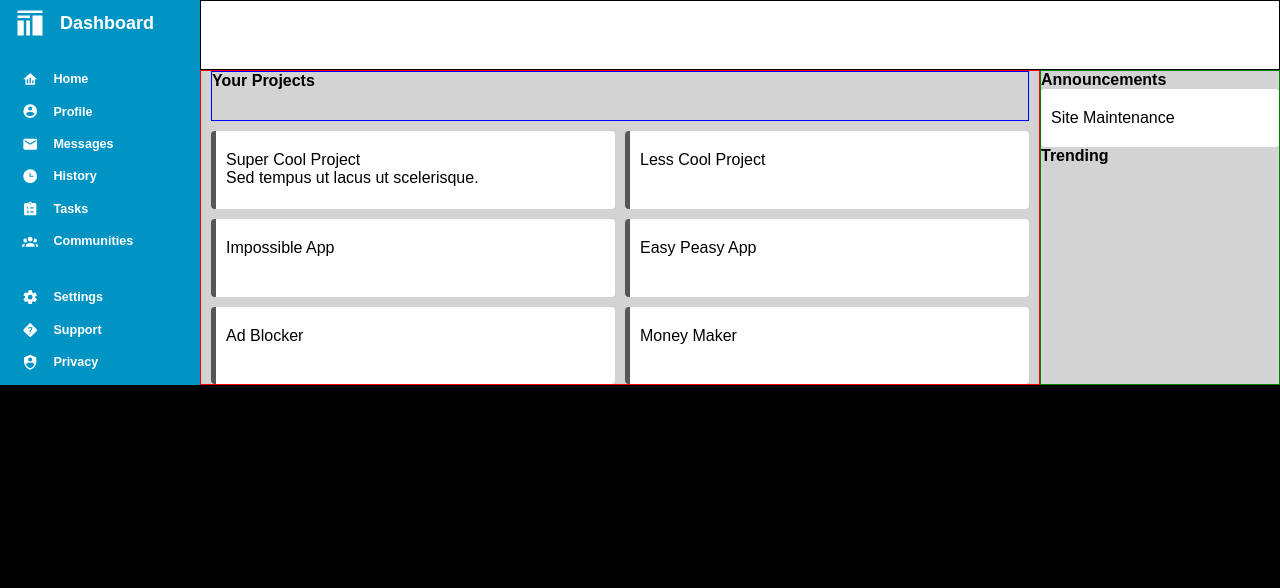
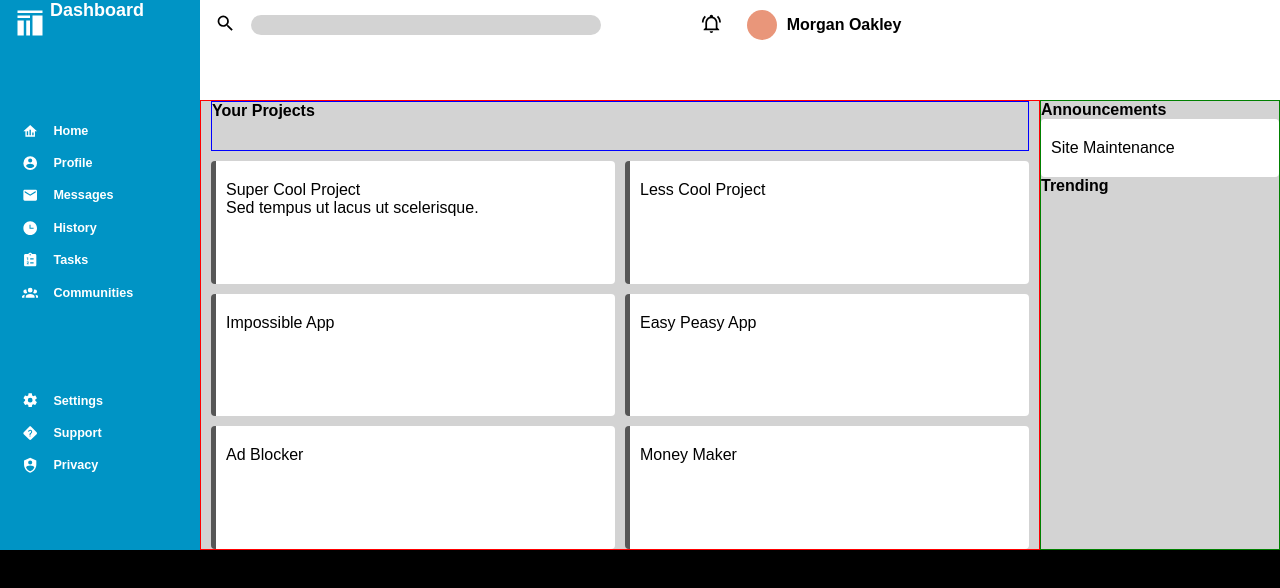
Before and after one commit to bradfieldmurray/admin-dashboard, a plain HTML site: page index.html in a window 1280 px wide. Drawn offline with Linux system fonts and the light colour scheme.

Commit message:
finished top of header, need to fix nav header still

```diff
--- a/index.html
+++ b/index.html
@@ -81,7 +81,34 @@
         </div>
 
         <div class="content">
-            <div class="header"></div>
+            <div class="header">
+                <div class="header-top">
+                    <div class="header-search-bar">
+                        <a href="#"><svg style="width:1.3em;height:1.3em" viewBox="0 0 24 24">
+                            <path fill="currentColor" d="M9.5,3A6.5,6.5 0 0,1 16,9.5C16,11.11 15.41,12.59 14.44,13.73L14.71,14H15.5L20.5,19L19,20.5L14,15.5V14.71L13.73,14.44C12.59,15.41 11.11,16 9.5,16A6.5,6.5 0 0,1 3,9.5A6.5,6.5 0 0,1 9.5,3M9.5,5C7,5 5,7 5,9.5C5,12 7,14 9.5,14C12,14 14,12 14,9.5C14,7 12,5 9.5,5Z" />
+                        </svg></a>
+
+                        <input type="text" id="searchbar">
+                    </div>
+
+                    <div class="header-account-info">
+                        <a href="#"><svg style="width:1.3em;height:1.3em" viewBox="0 0 24 24">
+                            <path fill="currentColor" d="M10,21H14A2,2 0 0,1 12,23A2,2 0 0,1 10,21M21,19V20H3V19L5,17V11C5,7.9 7.03,5.17 10,4.29C10,4.19 10,4.1 10,4A2,2 0 0,1 12,2A2,2 0 0,1 14,4C14,4.1 14,4.19 14,4.29C16.97,5.17 19,7.9 19,11V17L21,19M17,11A5,5 0 0,0 12,6A5,5 0 0,0 7,11V18H17V11M19.75,3.19L18.33,4.61C20.04,6.3 21,8.6 21,11H23C23,8.07 21.84,5.25 19.75,3.19M1,11H3C3,8.6 3.96,6.3 5.67,4.61L4.25,3.19C2.16,5.25 1,8.07 1,11Z" />
+                        </svg></a>
+
+                        <div id="profile-picture"></div>
+
+                        <strong>Morgan Oakley</strong>
+                    </div>
+
+                </div>
+
+                <div class="header-bottom">
+
+                </div>
+
+            </div>
+
             <div class="main-content">
                 <div class="main-content-projects">
                     <div class="project-header">Your Projects</div>
--- a/style.css
+++ b/style.css
@@ -25,10 +25,32 @@ svg {
     margin:8px 15px;
 }
 
+#searchbar {
+    border-radius: 10px;
+    border: none;
+    width:350px;
+    height:20px;
+    background-color: lightgray;
+}
+
+#searchbar:focus {
+    outline:none;
+    border:1px solid deepskyblue;
+}
+
+#profile-picture {
+    width:30px;
+    height:30px;
+    border-radius:50%;
+    background-color:darksalmon;
+    margin: 0 10px;
+}
+
 .container {
     display:grid;
     grid-template-columns:200px 9fr;
 }
+
 
 
 .nav {
@@ -37,30 +59,52 @@ svg {
     font-weight:bold;
     font-size:18px;
     display:grid;
-    gap:10px;
-    grid-template-rows:autofill;
 }
 
 .nav-header {
-    display:flex;
-    justify-content: flex-start;
-    align-items:center;
+    display:grid;
+    grid-template-columns:50px 50px;
 }
 
 .nav-main,
 .nav-misc {
-    padding:7px;
+    padding: 7px;
+}
+
+
+
+
+.header {
+    display:grid;
+    grid-template-rows:50px 50px;
+    justify-content: space-between;
+}
+
+.header-top {
+    display:grid;
+    grid-template-columns:4fr 3fr;
+    align-items:center;
+    justify-content: spac;
+}
+
+.header-search-bar {
+    display:grid;
+    justify-content: start;
+    align-items: center;
+    grid-auto-flow: column;
+}
+
+.header-account-info {
+    display:grid;
+    grid-auto-flow:column;
+    justify-content: end;
+    align-items:center
 }
 
 .content {
     display:grid;
     grid-template-rows:2fr 9fr;
     background:white;
-}
-
-.header {
-    display:flex;
-    border:1px solid black;
 }
 
 .main-content {
```
